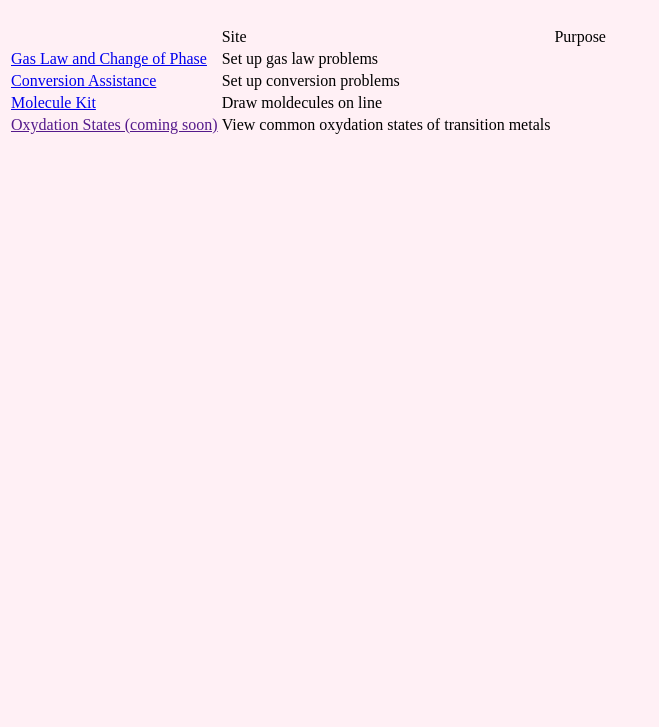
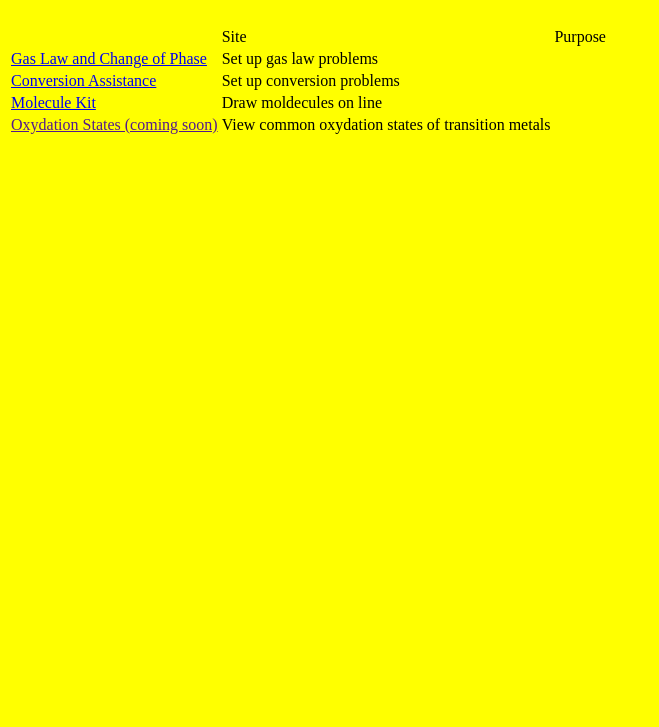
Before and after one commit to Avondel/chem, a plain HTML site: page index.html in a window 1280 px wide. Shown: the part 73-800 px from the top of the page, without its empty margins (0-659 px from the left). Drawn offline with Linux system fonts and the light colour scheme.

Commit message:
Update index.html

```diff
--- a/index.html
+++ b/index.html
@@ -2,7 +2,7 @@
 <html>
 <head>
 	<title>Tools for Chemistry</title>
-	<body style = "background-color: lavenderBlush">
+	<body style = "background-color: Yellow">
 		<h1>Chemistry Tools</h1><br>
 		<table>
 			<tr> <th><td>Site</td><td>Purpose</td></th>
```
